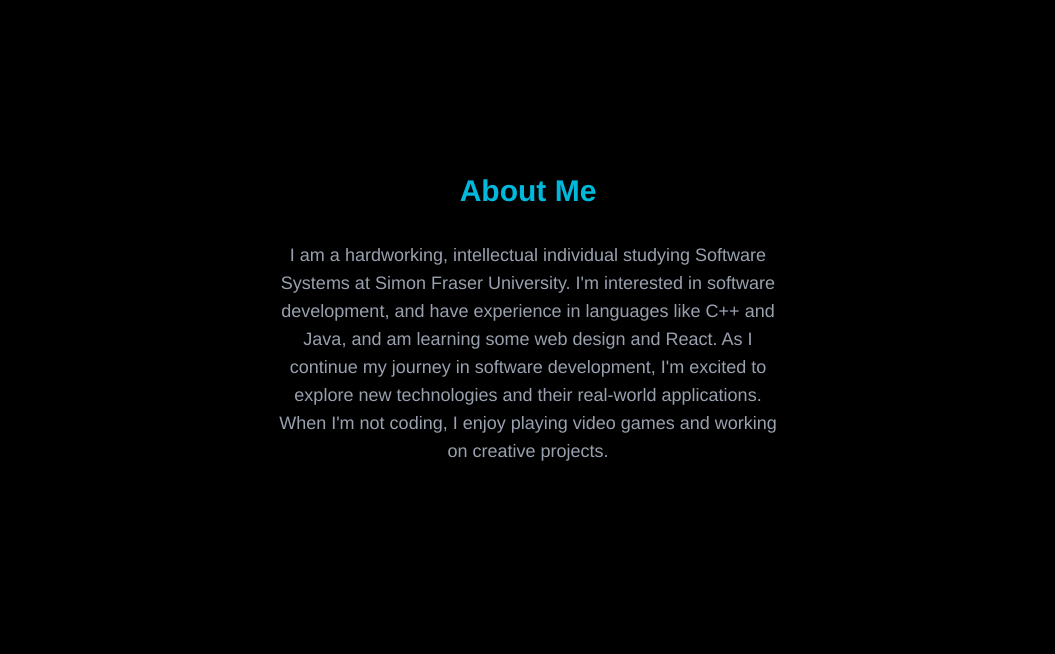
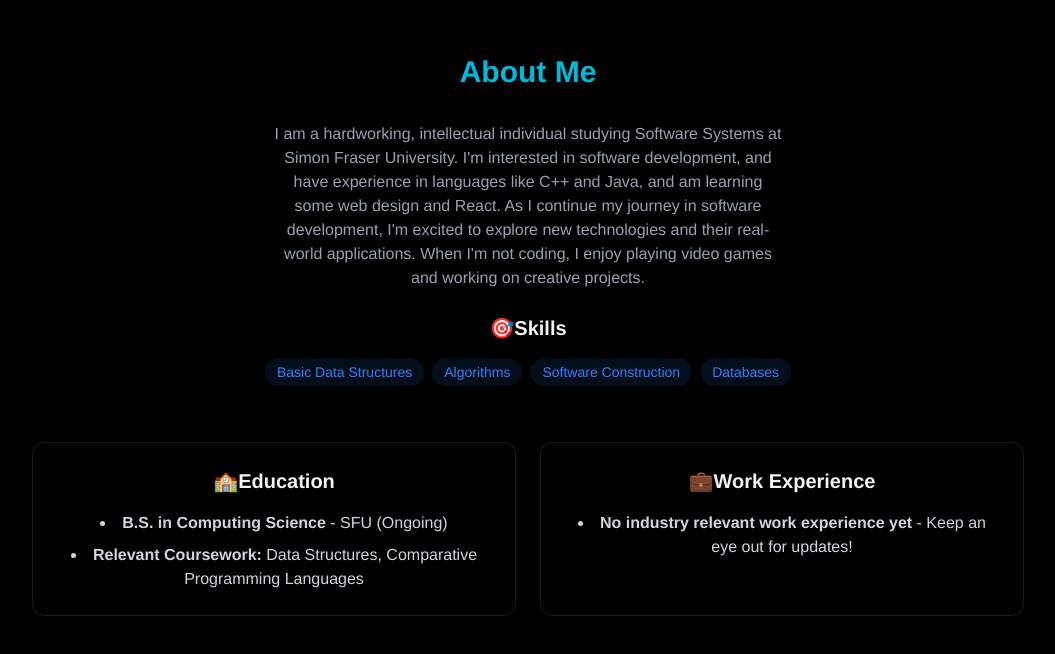
Before and after one commit to harryykim/harryykim.github.io, a React (Vite) app: page / in a window 1280 px wide. Shown: the part 865-1519 px from the top of the page, without its empty margins (112-1167 px from the left). Built offline with nearby package versions, Linux system fonts and the light colour scheme.

Commit message:
Filled out About section with information like Skills, Education, and Work Experience

```diff
--- a/src/components/sections/About.jsx
+++ b/src/components/sections/About.jsx
@@ -1,14 +1,55 @@
 
 export const About = () => {
+    const skills = [
+        "Basic Data Structures",
+        "Algorithms",
+        "Software Construction",
+        "Databases"
+    ]
+
     return <section id="about"
     className="min-h-screen flex items-center justify-center">
-        <div className="text-center z-10 px-4">
+        <div className="text-center z-10 px-4 max-w-5xl mx-auto">
             <h1 className="text-3xl font-bold mb-8 text-cyan-500">About Me</h1>
-            <p className="text-gray-400 text-lg mb-8 max-w-lg mx-auto">
+            <p className="text-gray-400 max-w-lg mx-auto">
                 I am a hardworking, intellectual individual studying Software Systems at Simon Fraser University. I'm interested in software development, and have experience in languages like C++ and Java, and am learning some web design and React.
                 As I continue my journey in software development, I'm excited to explore new technologies and their real-world applications.
                 When I'm not coding, I enjoy playing video games and working on creative projects.
             </p>
+            <div className="rounded-xl p-6">
+                    <h3 className="text-xl font-bold mb-4">🎯Skills</h3>
+                    <div className="flex flex-wrap gap-2 justify-center">
+                        {skills.map((tech,key) => (
+                            <span
+                            key={key}
+                            className="bg-blue-500/10 text-blue-500 py-1 px-3 rounded-full text-sm">
+                                {tech}
+                            </span>
+                        ))}
+                    </div>
+                </div>
+
+                <div className="grid grid-cols-2 gap-6 mt-8">
+                    <div className="rounded-xl p-6 border border-white/10">
+                        <h3 className="text-xl font-bold mb-4">🏫Education</h3>
+                        <ul className="list-disc list-inside text-gray-300 space-y-2">
+                            <li>
+                                <strong>B.S. in Computing Science</strong> - SFU (Ongoing)
+                            </li>
+                            <li>
+                                <strong>Relevant Coursework:</strong> Data Structures, Comparative Programming Languages
+                            </li>
+                        </ul>
+                    </div>
+                    <div className="rounded-xl p-6 border border-white/10">
+                        <h3 className="text-xl font-bold mb-4">💼Work Experience</h3>
+                        <ul className="list-disc list-inside text-gray-300 space-y-2">
+                            <li>
+                                <strong>No industry relevant work experience yet</strong> - Keep an eye out for updates!
+                            </li>
+                        </ul>
+                    </div>
+                </div>
         </div>
     </section>
 }
```
